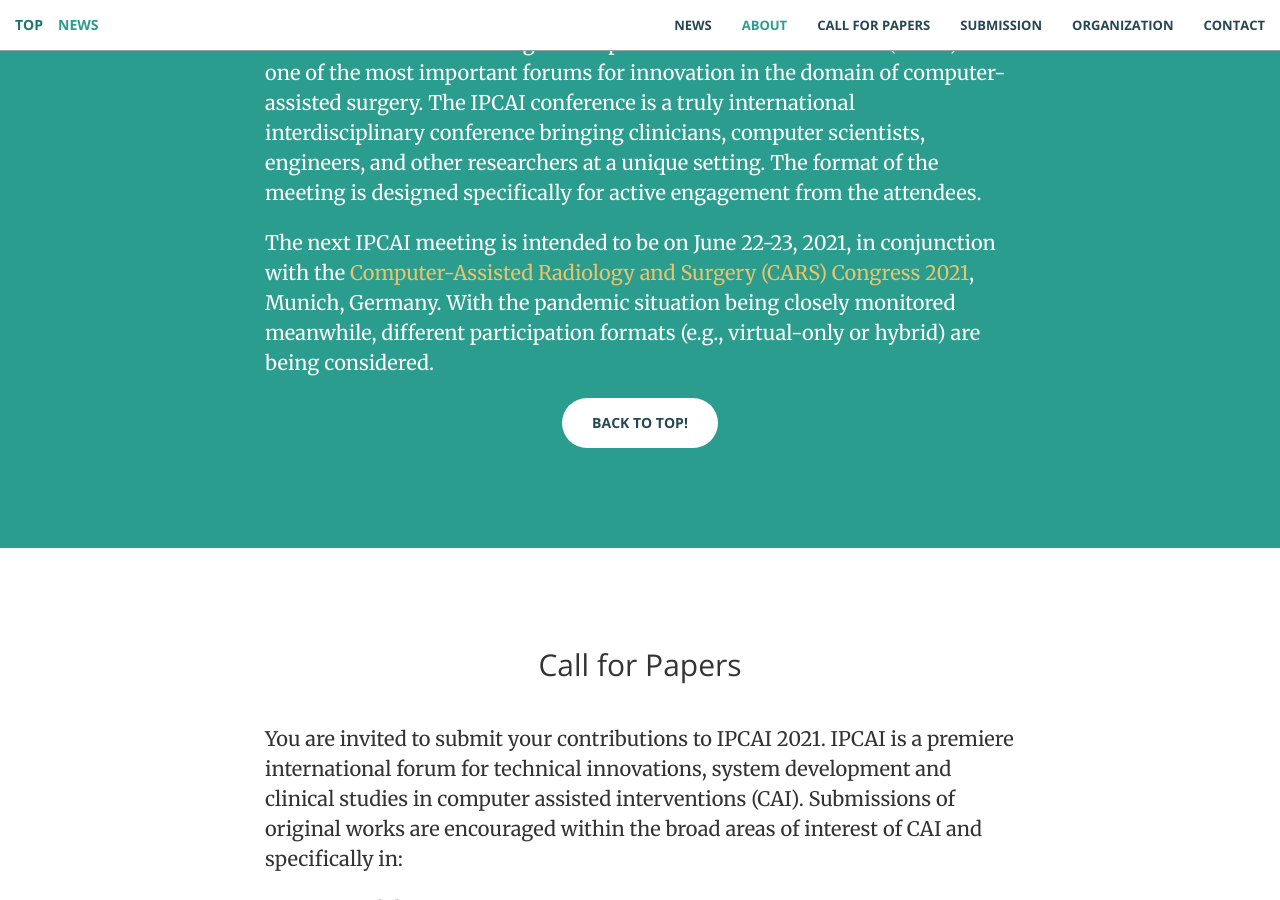
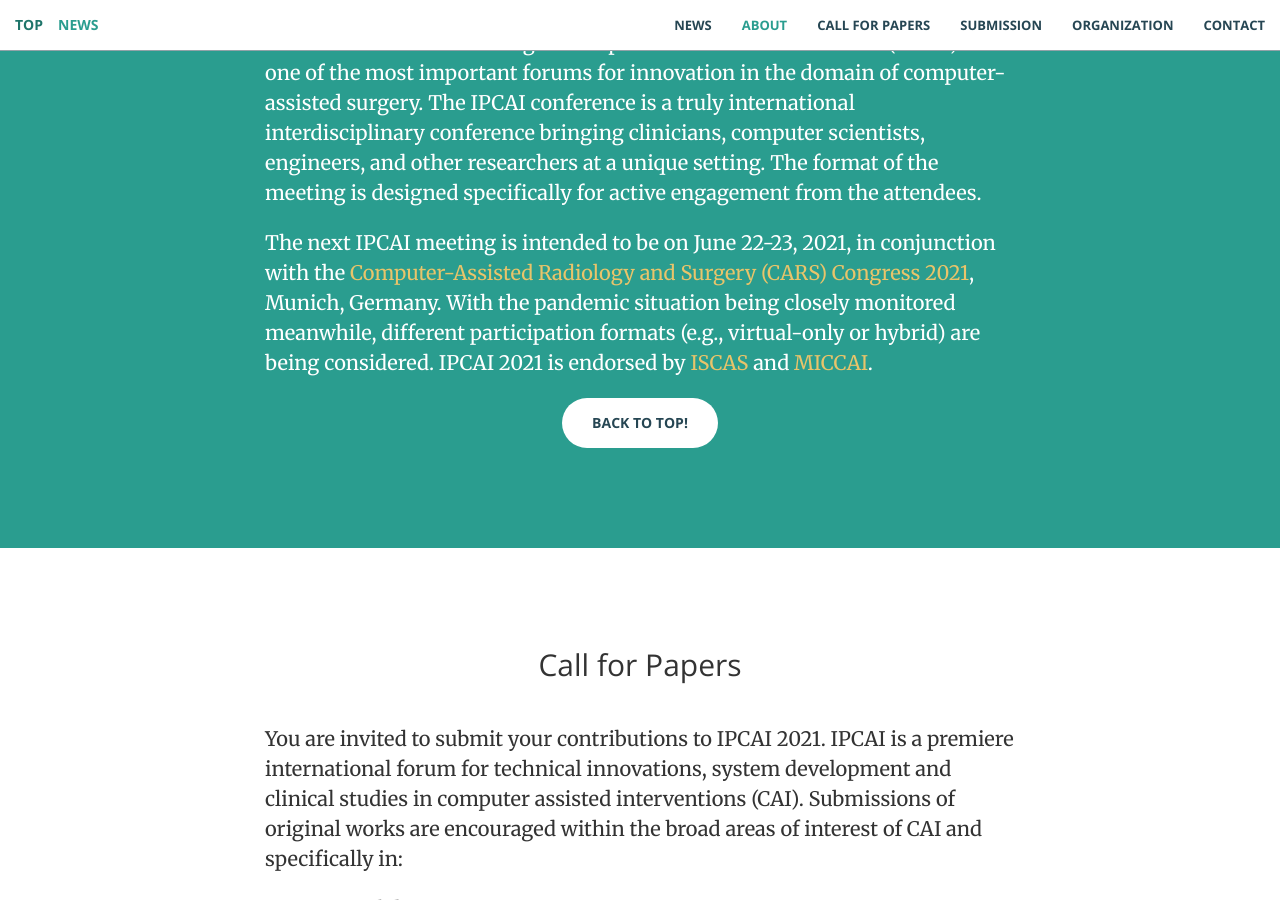
Before and after one commit to ipcai2021/ipcai2021.github.io, a Jekyll site: the page built from index.html, in a window 1280 px wide and 900 px high, scrolled down 1724 px. Built offline with Jekyll 4.4.1, drawn with Linux system fonts in a browser that asks for light colours.

Commit message:
added endorsement by ISCAS and MICCAI

```diff
--- a/_includes/about.html
+++ b/_includes/about.html
@@ -7,7 +7,7 @@
                 <p class="text-left">The Information Processing in Computer-Assisted Interventions (IPCAI) is one of the most important forums for innovation in the domain of computer-assisted surgery. The IPCAI conference is a truly international interdisciplinary conference bringing clinicians, computer scientists, engineers, and other researchers at a unique setting. The format of the meeting is designed specifically for active engagement from the attendees.</p>
 
 		<p class="text-left">The next IPCAI meeting is intended to be on June 22-23, 2021, in conjunction with the <a class="page-scroll" href="https://www.cars-int.org/" style="color: rgb(233,196,106)" target="_blank">Computer-Assisted Radiology and Surgery (CARS) Congress 2021</a>, Munich, Germany.
-With the pandemic situation being closely monitored meanwhile, different participation formats (e.g., virtual-only or hybrid) are being considered.</p>
+With the pandemic situation being closely monitored meanwhile, different participation formats (e.g., virtual-only or hybrid) are being considered. IPCAI 2021 is endorsed by <a href="http://www.iscas.net/" style="color: rgb(233,196,106)"target="_blank" data-content="http://www.iscas.net/" data-type="external" rel="nofollow noopener">ISCAS </a> and <a href="http://miccai.org/" style="color: rgb(233,196,106)" target="_blank" data-content="http://miccai.org/" data-type="external" rel="nofollow noopener">MICCAI</a>.</p>
 
                 <a href="#page-top" class="btn btn-default btn-xl page-scroll">Back to top!</a>
             </div>
```
